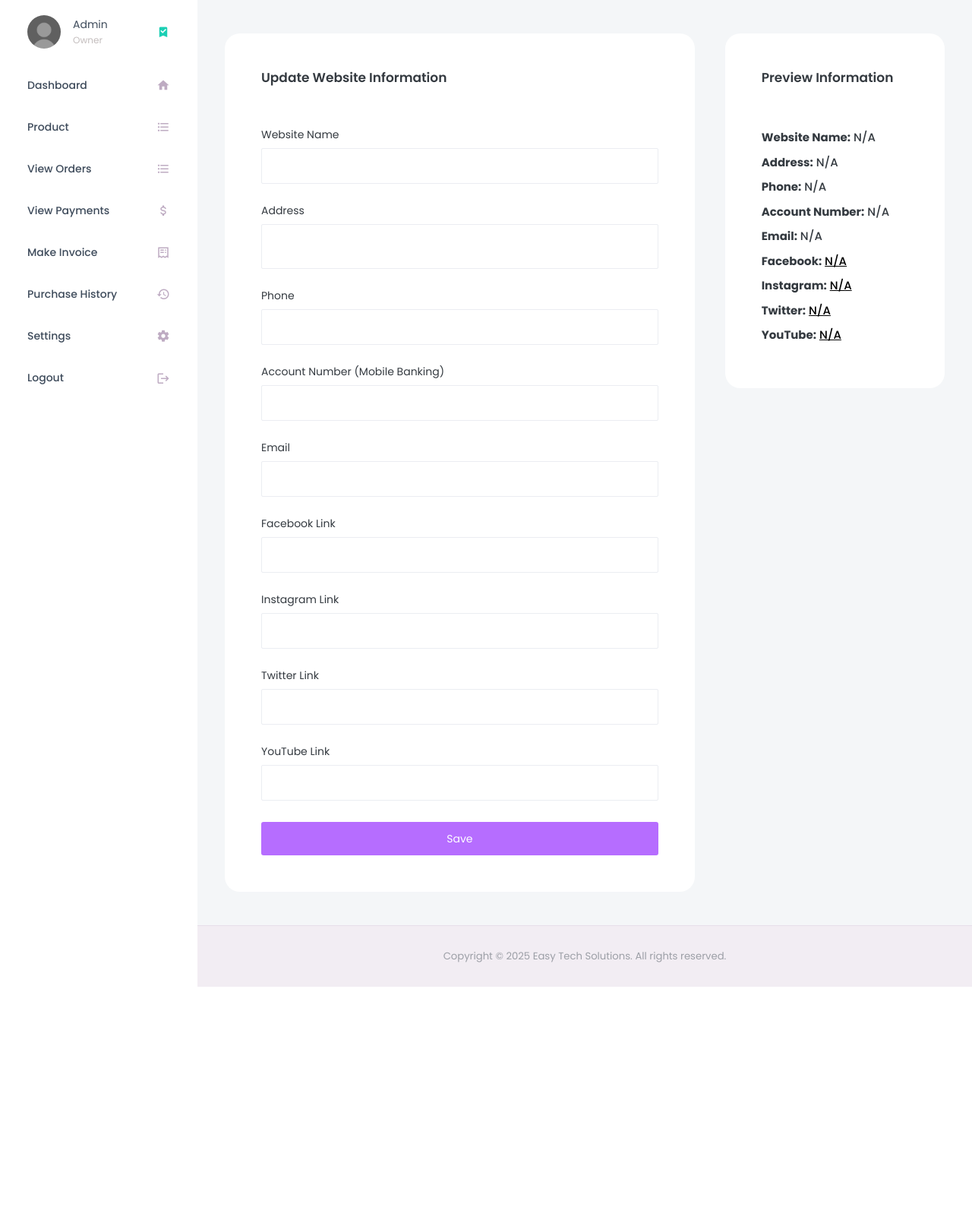
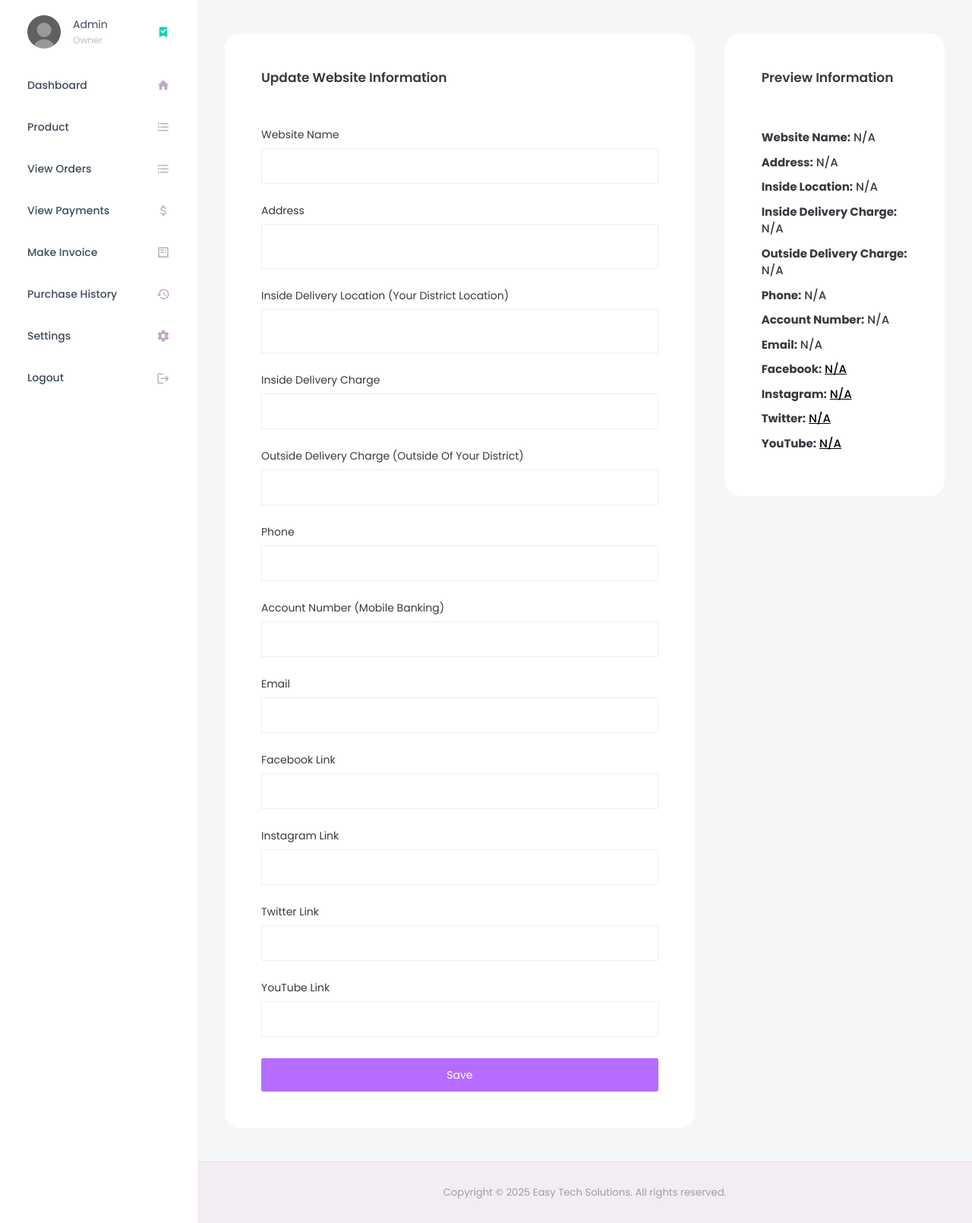
Before and after one commit to fardin-ahmed-shawon/product-landing-page, a PHP site: page /admin-panel/edit-web-info.php in a window 1280 px wide. Shown: the part 70-1680 px from the top of the page at 76% size. Before the commit the page ends 1369 px from the top, so only its background shows below. Run offline with PHP 8.4, Linux system fonts and the light colour scheme; the visitor is signed in with stand-in values (Sample User, id 1); data that the repository does not hold is empty; some web fonts are replaced.

Commit message:
up to date

```diff
--- a/admin-panel/edit-web-info.php
+++ b/admin-panel/edit-web-info.php
@@ -12,6 +12,9 @@ include('../dbConnection.php');
 if ($_SERVER['REQUEST_METHOD'] == 'POST') {
     $name = $_POST['name'] ?? null;
     $address = $_POST['address'] ?? null;
+    $inside_location = $_POST['inside_location'] ?? null;
+    $inside_delivery_charge = $_POST['inside_delivery_charge'] ?? null;
+    $outside_delivery_charge = $_POST['outside_delivery_charge'] ?? null;
     $phone = $_POST['phone'] ?? null;
     $acc_num = $_POST['acc_num'] ?? null;
     $email = $_POST['email'] ?? null;
@@ -28,14 +31,15 @@ if ($_SERVER['REQUEST_METHOD'] == 'POST') {
         // Update existing row
         $updateQuery = "UPDATE website_info SET
             name='$name', address='$address',
+            inside_location='$inside_location', inside_delivery_charge='$inside_delivery_charge',outside_delivery_charge='$outside_delivery_charge',
             phone='$phone', acc_num='$acc_num', email='$email', fb_link='$fb_link',
             insta_link='$insta_link', twitter_link='$twitter_link', yt_link='$yt_link'
-            WHERE id=1";
+             WHERE id=1";
         $conn->query($updateQuery);
     } else {
         // Insert new row
-        $insertQuery = "INSERT INTO website_info (id, name, address, phone, acc_num, email, fb_link, insta_link, twitter_link, yt_link)
-            VALUES (1, '$name', '$address', '$phone', '$acc_num', '$email', '$fb_link', '$insta_link', '$twitter_link', '$yt_link')";
+        $insertQuery = "INSERT INTO website_info (id, name, address, inside_location, inside_delivery_charge,  outside_delivery_charge, phone, acc_num, email, fb_link, insta_link, twitter_link, yt_link)
+            VALUES (1, '$name', '$address', '$inside_location', '$inside_delivery_charge', '$outside_delivery_charge', '$phone', '$acc_num', '$email', '$fb_link', '$insta_link', '$twitter_link', '$yt_link')";
         $conn->query($insertQuery);
     }
 }
@@ -92,11 +96,23 @@ $info = $infoResult->fetch_assoc();
                                     <textarea class="form-control" id="address" name="address"><?= $info['address'] ?? '' ?></textarea>
                                 </div>
                                 <div class="form-group">
+                                    <label for="inside_location">Inside Delivery Location (Your District Location)</label>
+                                    <textarea class="form-control" id="inside_location" name="inside_location"><?= $info['inside_location'] ?? '' ?></textarea>
+                                </div>
+                                <div class="form-group">
+                                    <label for="inside_delivery_charge">Inside Delivery Charge</label>
+                                    <input type="number" class="form-control" id="inside_delivery_charge" name="inside_delivery_charge" value="<?= $info['inside_delivery_charge'] ?? '' ?>">
+                                </div>
+                                <div class="form-group">
+                                    <label for="outside_delivery_charge">Outside Delivery Charge (Outside Of Your District)</label>
+                                    <input type="number" class="form-control" id="outside_delivery_charge" name="outside_delivery_charge" value="<?= $info['outside_delivery_charge'] ?? '' ?>">
+                                </div>
+                                <div class="form-group">
                                     <label for="phone">Phone</label>
                                     <input type="text" class="form-control" id="phone" name="phone" value="<?= $info['phone'] ?? '' ?>">
                                 </div>
                                 <div class="form-group">
-                                    <label for="phone">Account Number (Mobile Banking)</label>
+                                    <label for="acc_num">Account Number (Mobile Banking)</label>
                                     <input type="text" class="form-control" id="acc_num" name="acc_num" value="<?= $info['acc_num'] ?? '' ?>">
                                 </div>
                                 <div class="form-group">
@@ -129,6 +145,9 @@ $info = $infoResult->fetch_assoc();
                             <br><br>
                             <p><strong>Website Name:</strong> <?= $info['name'] ?? 'N/A' ?></p>
                             <p><strong>Address:</strong> <?= $info['address'] ?? 'N/A' ?></p>
+                            <p><strong>Inside Location:</strong> <?= $info['inside_location'] ?? 'N/A' ?></p>
+                            <p><strong>Inside Delivery Charge:</strong> <?= $info['inside_delivery_charge'] ?? 'N/A' ?></p>
+                            <p><strong>Outside Delivery Charge:</strong> <?= $info['outside_delivery_charge'] ?? 'N/A' ?></p>
                             <p><strong>Phone:</strong> <?= $info['phone'] ?? 'N/A' ?></p>
                             <p><strong>Account Number:</strong> <?= $info['acc_num'] ?? 'N/A' ?></p>
                             <p><strong>Email:</strong> <?= $info['email'] ?? 'N/A' ?></p>
--- a/table.sql
+++ b/table.sql
@@ -56,11 +56,15 @@ CREATE TABLE `website_info` (
   `logo` varchar(255) NOT NULL,
   `fav` varchar(255) NOT NULL,
   `address` text NOT NULL,
+  `inside_location` text NOT NULL,
+  `inside_delivery_charge` INT NOT NULL,
+  `outside_delivery_charge` INT NOT NULL,
   `phone` varchar(15) NOT NULL,
   `acc_num` varchar(15) NOT NULL,
   `email` varchar(100) NOT NULL,
   `fb_link` varchar(255) NOT NULL,
   `insta_link` varchar(255) NOT NULL,
   `twitter_link` varchar(255) NOT NULL,
-  `yt_link` varchar(255) NOT NULL
+  `yt_link` varchar(255) NOT NULL,
+  `vdo_location` varchar(255) NOT NULL
 ) ENGINE=InnoDB DEFAULT CHARSET=utf8mb4 COLLATE=utf8mb4_general_ci;
```
Also changed, not shown: index.php (+11 -50 lines).
